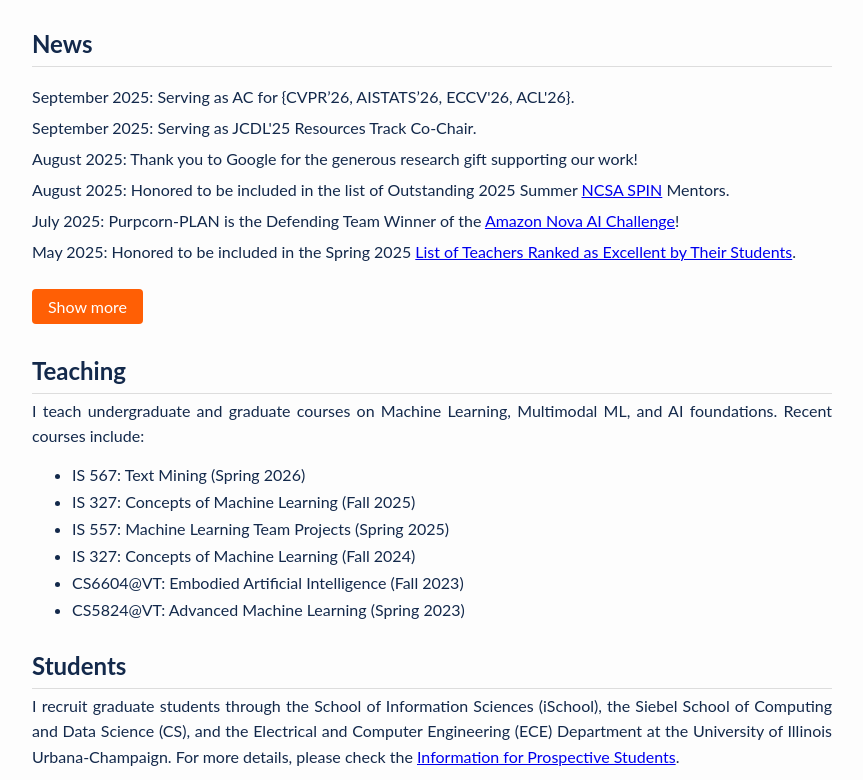
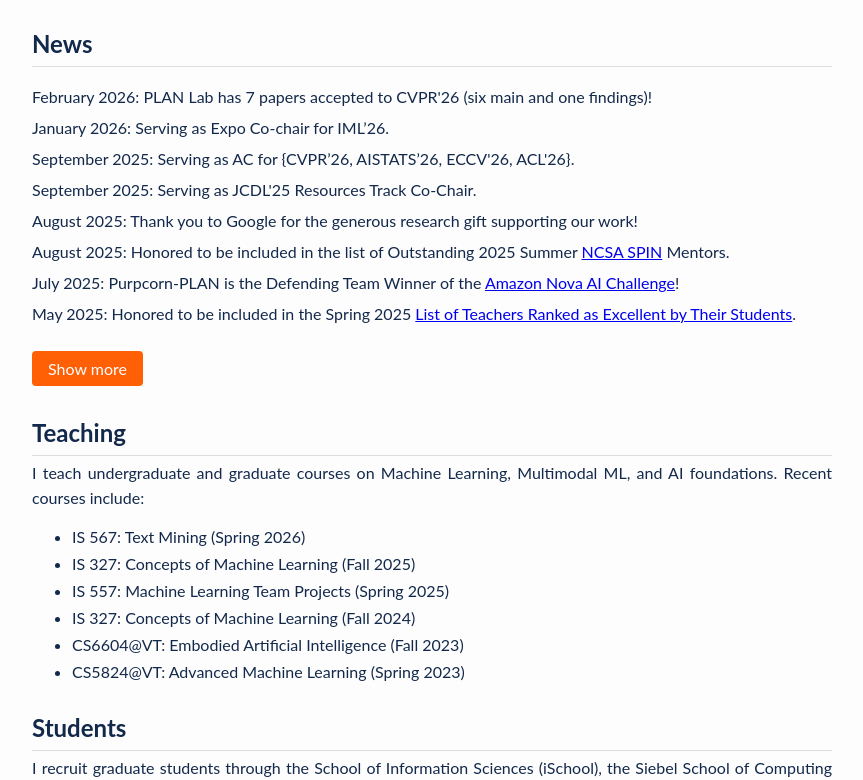
Before and after one commit to Isminoula/isminoula.github.io, a plain HTML site: page index.html in a window 1280 px wide. Shown: the part 1470-2250 px from the top of the page, without its empty margins (208-1071 px from the left). Drawn offline with Linux system fonts and the light colour scheme.

Commit message:
Add news items for February and January 2026

```diff
--- a/index.html
+++ b/index.html
@@ -96,6 +96,8 @@
 
 <section id="news">
     <h2>News</h2>
+      <div class="news-item">February 2026: PLAN Lab has 7 papers accepted to CVPR'26 (six main and one findings)!</div>
+    <div class="news-item">January 2026: Serving as Expo Co-chair for IML’26.</div>
     <div class="news-item">September 2025: Serving as AC for {CVPR’26, AISTATS’26, ECCV'26, ACL'26}.</div>
     <div class="news-item">September 2025: Serving as JCDL'25 Resources Track Co-Chair.</div>
     <div class="news-item">August 2025: Thank you to Google for the generous research gift supporting our work!</div>
```
